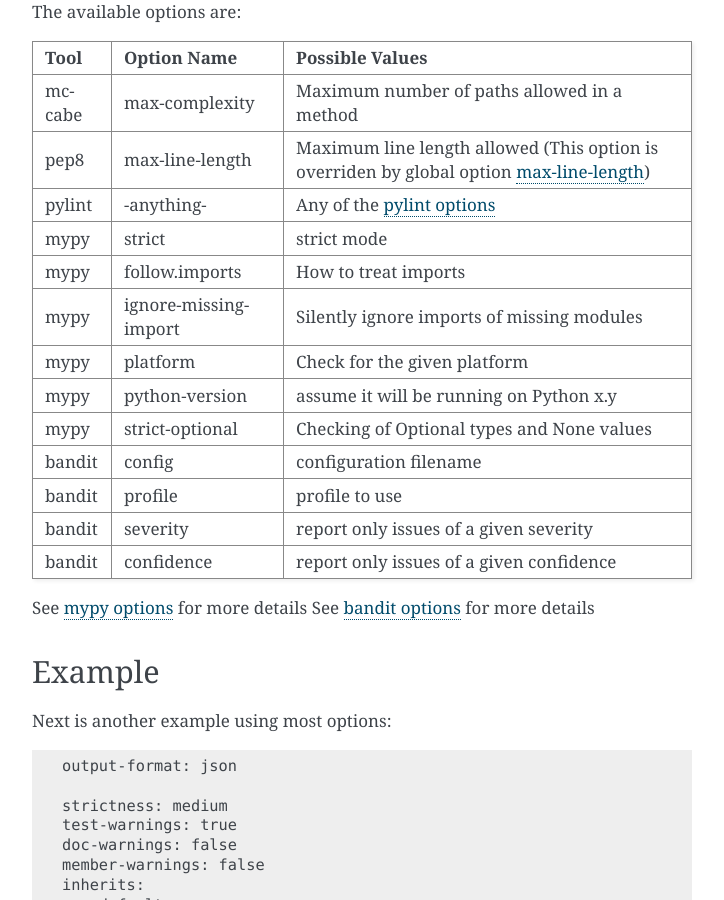
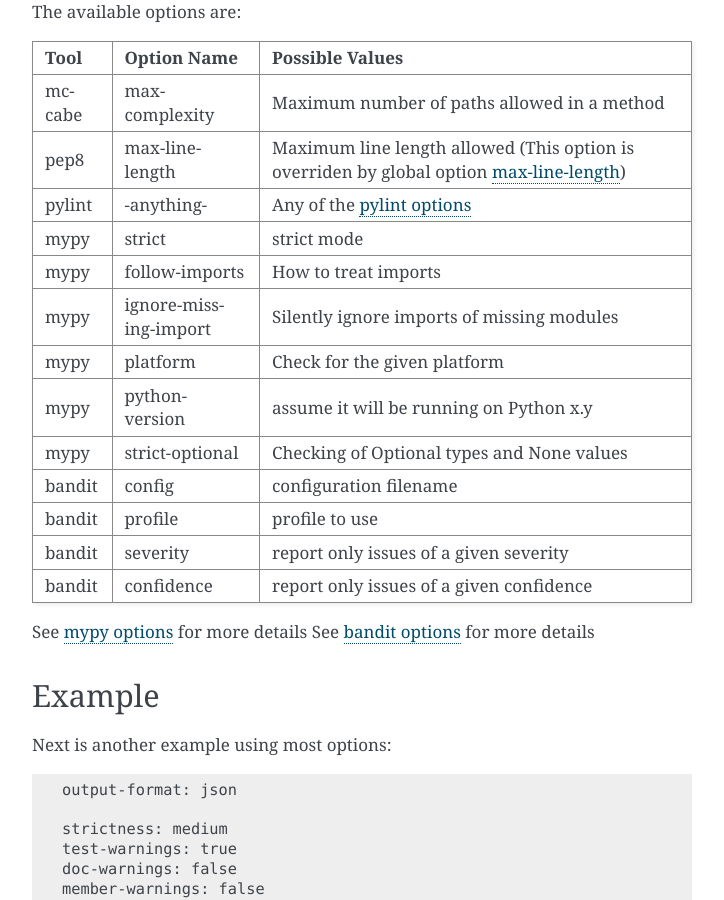
Before and after one commit to prospector-dev/prospector, a Sphinx documentation site: the page built from docs/profiles.rst, in a window 1280 px wide and 900 px high, scrolled down 7269 px. Shown: the whole window, without its empty margins (388-1112 px from the left). Built offline with Sphinx 7.4.7, drawn with Linux system fonts in a browser that asks for light colours; the version number could not be read and is left out.

```diff
--- a/docs/profiles.rst
+++ b/docs/profiles.rst
@@ -362,7 +362,7 @@ The available options are:
 +---------+------------------------+----------------------------------------------+
 | mypy    | strict                 | strict mode                                  |
 +---------+------------------------+----------------------------------------------+
-| mypy    | follow.imports         | How to treat imports                         |
+| mypy    | follow-imports         | How to treat imports                         |
 +---------+------------------------+----------------------------------------------+
 | mypy    | ignore-missing-import  | Silently ignore imports of missing modules   |
 +---------+------------------------+----------------------------------------------+
```
